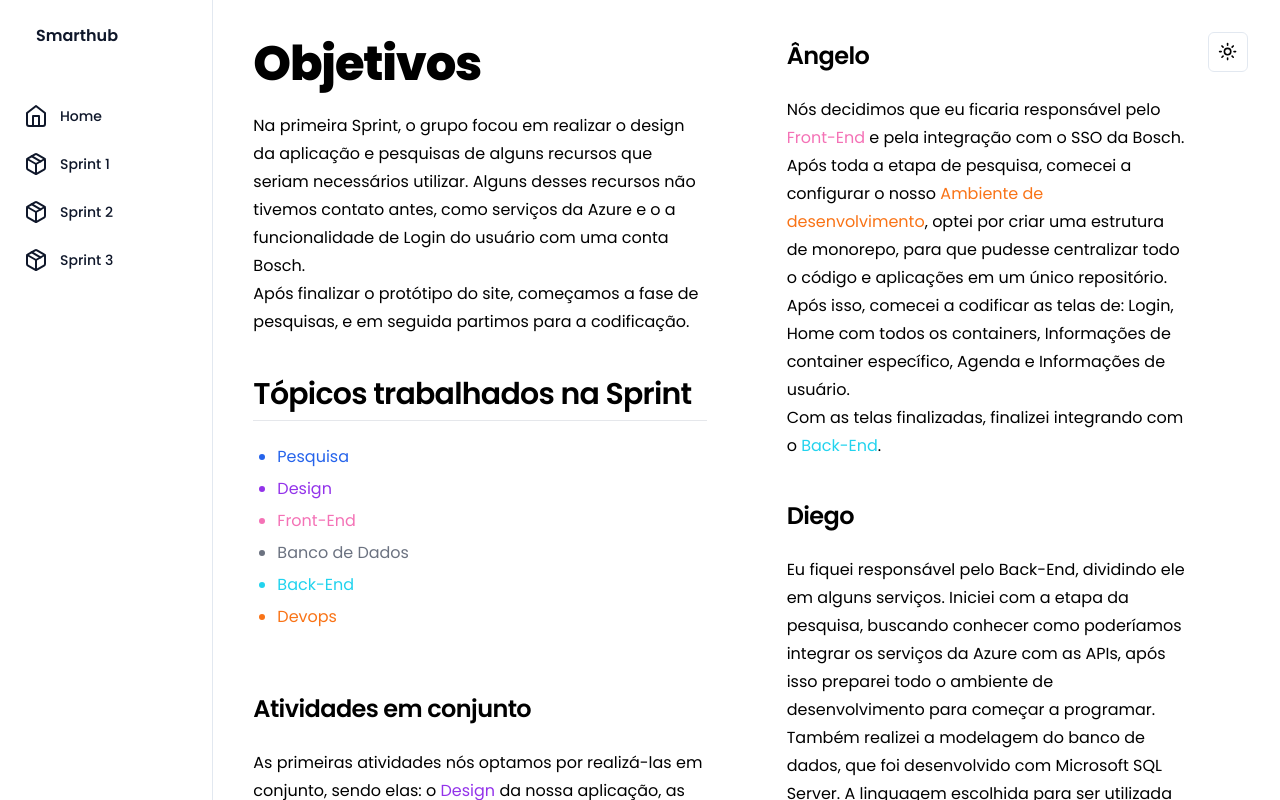
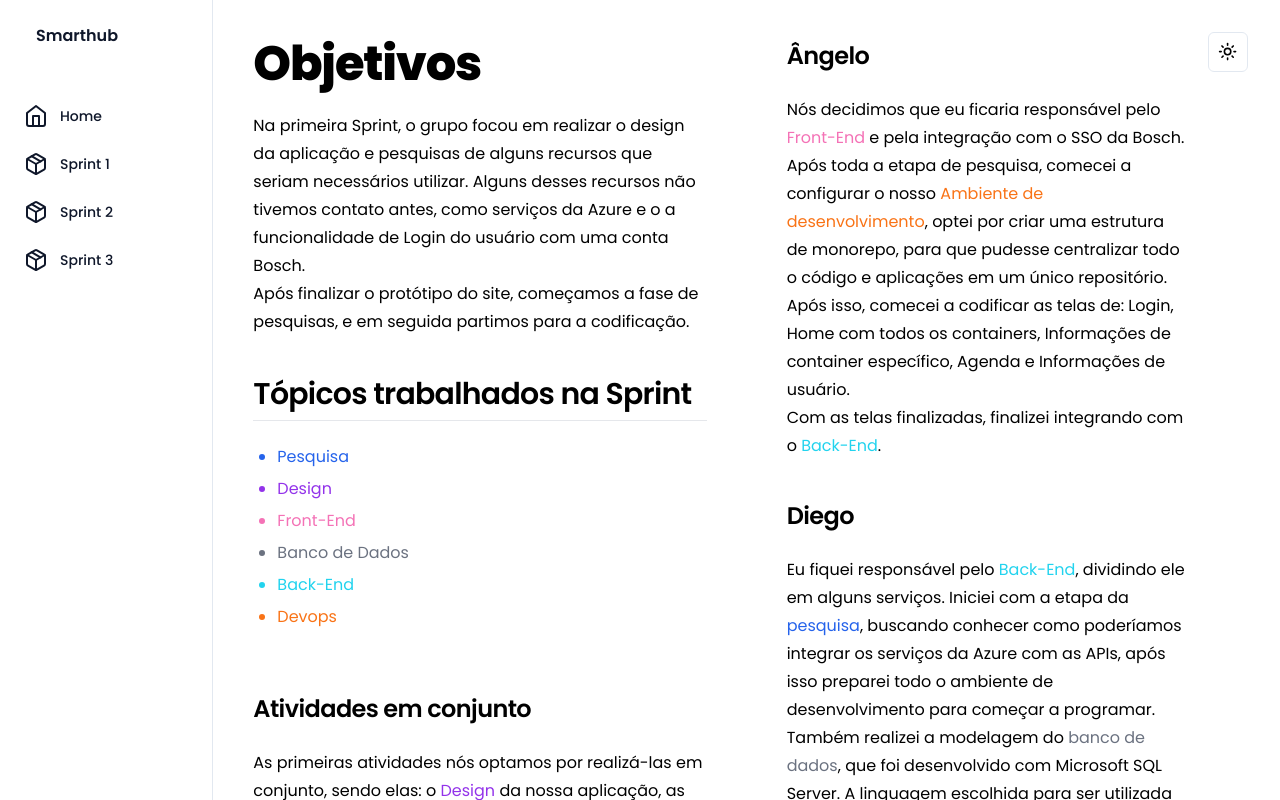
Before and after one commit to AngeloCarnevale/sprint-monitoring, a Next.js app: page /sprint/1 in a window 1280 px wide. Shown: the top 800 px of the page. Built offline with nearby package versions, Linux system fonts and the light colour scheme.

Commit message:
feat: adding highlights

```diff
--- a/src/app/sprint/1/page.tsx
+++ b/src/app/sprint/1/page.tsx
@@ -74,11 +74,14 @@ export default function SprintPage() {
               Diego
             </h3>
             <p className="leading-7 [&:not(:first-child)]:mt-6">
-              Eu fiquei responsável pelo Back-End, dividindo ele em alguns
-              serviços. Iniciei com a etapa da pesquisa, buscando conhecer como
-              poderíamos integrar os serviços da Azure com as APIs, após isso
-              preparei todo o ambiente de desenvolvimento para começar a
-              programar. Também realizei a modelagem do banco de dados, que foi
+              Eu fiquei responsável pelo{" "}
+              <span className="text-cyan-400">Back-End</span>, dividindo ele em
+              alguns serviços. Iniciei com a etapa da{" "}
+              <span className="text-blue-600">pesquisa</span>, buscando conhecer
+              como poderíamos integrar os serviços da Azure com as APIs, após
+              isso preparei todo o ambiente de desenvolvimento para começar a
+              programar. Também realizei a modelagem do{" "}
+              <span className="text-gray-500">banco de dados</span>, que foi
               desenvolvido com Microsoft SQL Server. A linguagem escolhida para
               ser utilizada nas APIs foi o Python, utilizando a biblioteca
               FastAPI, onde já desenvolvi os serviços de gerenciamento de
```
